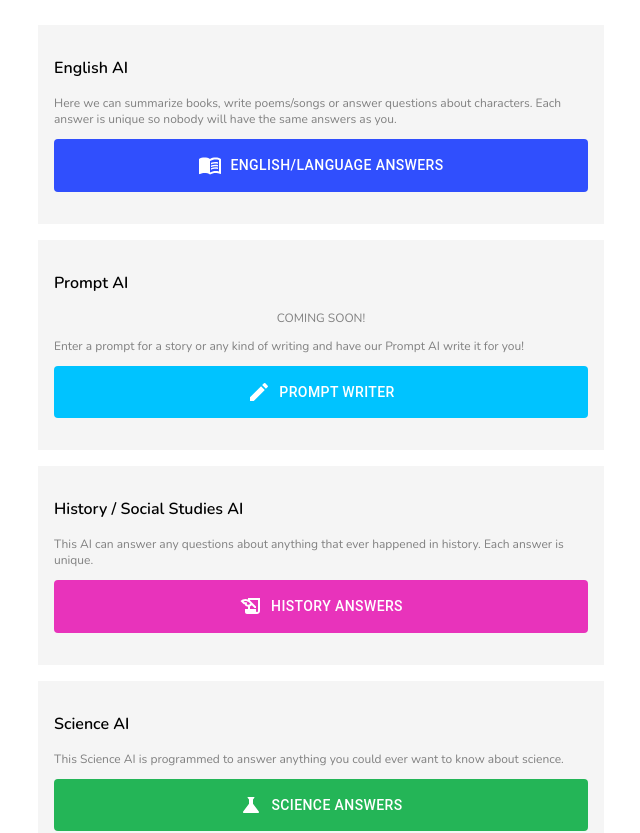
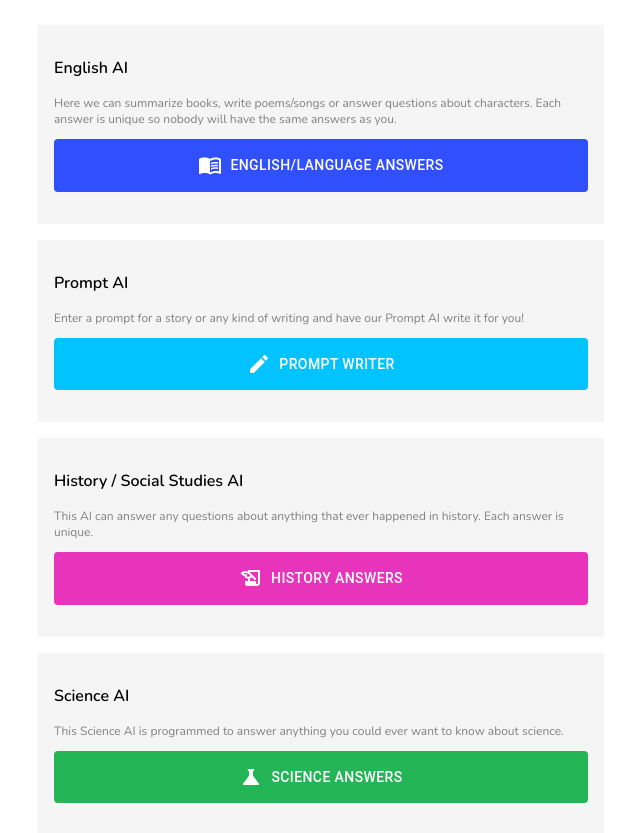
Before and after one commit to oddityai/oddity-front-end, a Next.js app: page /Buttons in a window 1280 px wide. Shown: the top 833 px of the page, without its empty margins (319-959 px from the left). Built offline with nearby package versions, Linux system fonts and the light colour scheme.

Commit message:
remove coming soon from prompt bot

```diff
--- a/pages/Buttons.js
+++ b/pages/Buttons.js
@@ -74,9 +74,7 @@ const Buttons = ({ children, handleClick, handleFeedback }) => {
               >
                 Prompt AI
               </p>
-              <p style={{ fontSize: 12, color: 'gray', textAlign: 'center' }}>
-                COMING SOON!
-              </p>
+
               <p style={{ fontSize: 12, color: 'gray' }}>
                 Enter a prompt for a story or any kind of writing and have our
                 Prompt AI write it for you!
```
